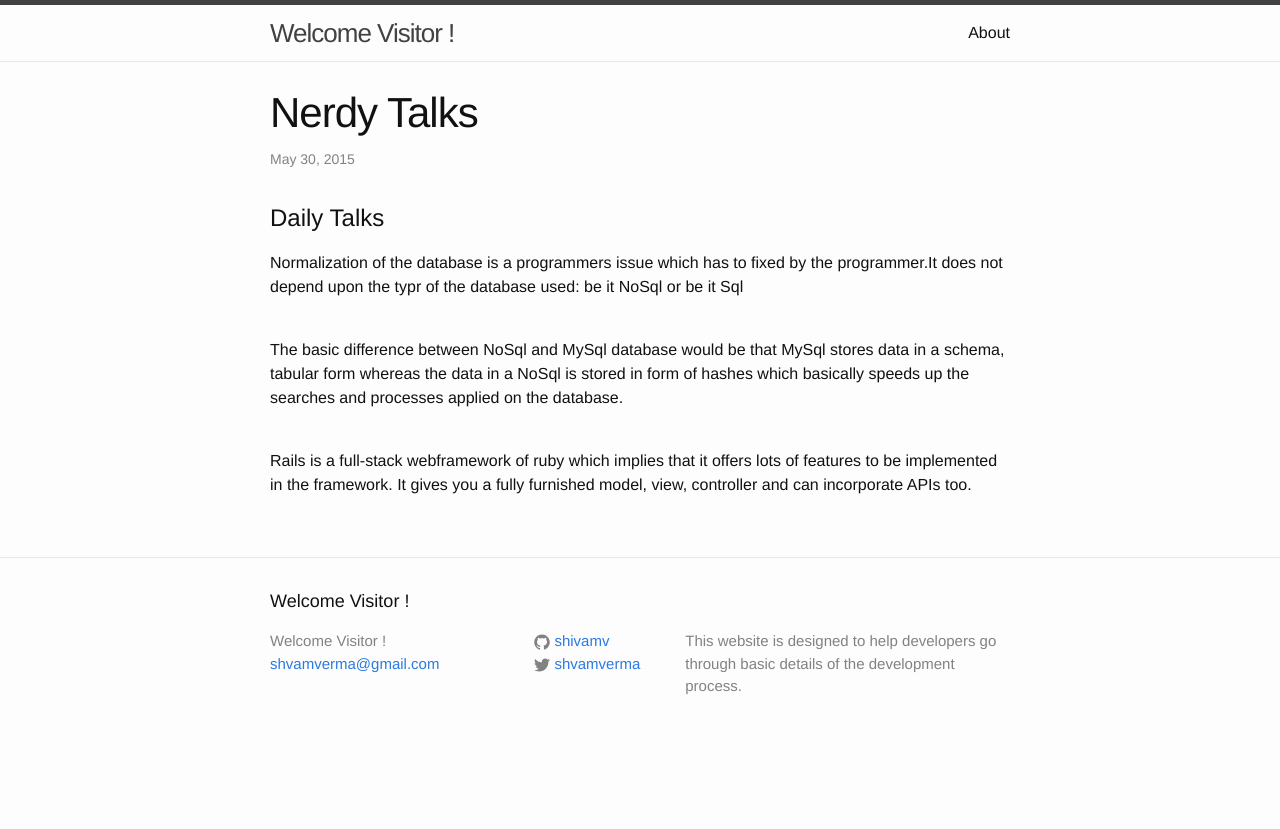
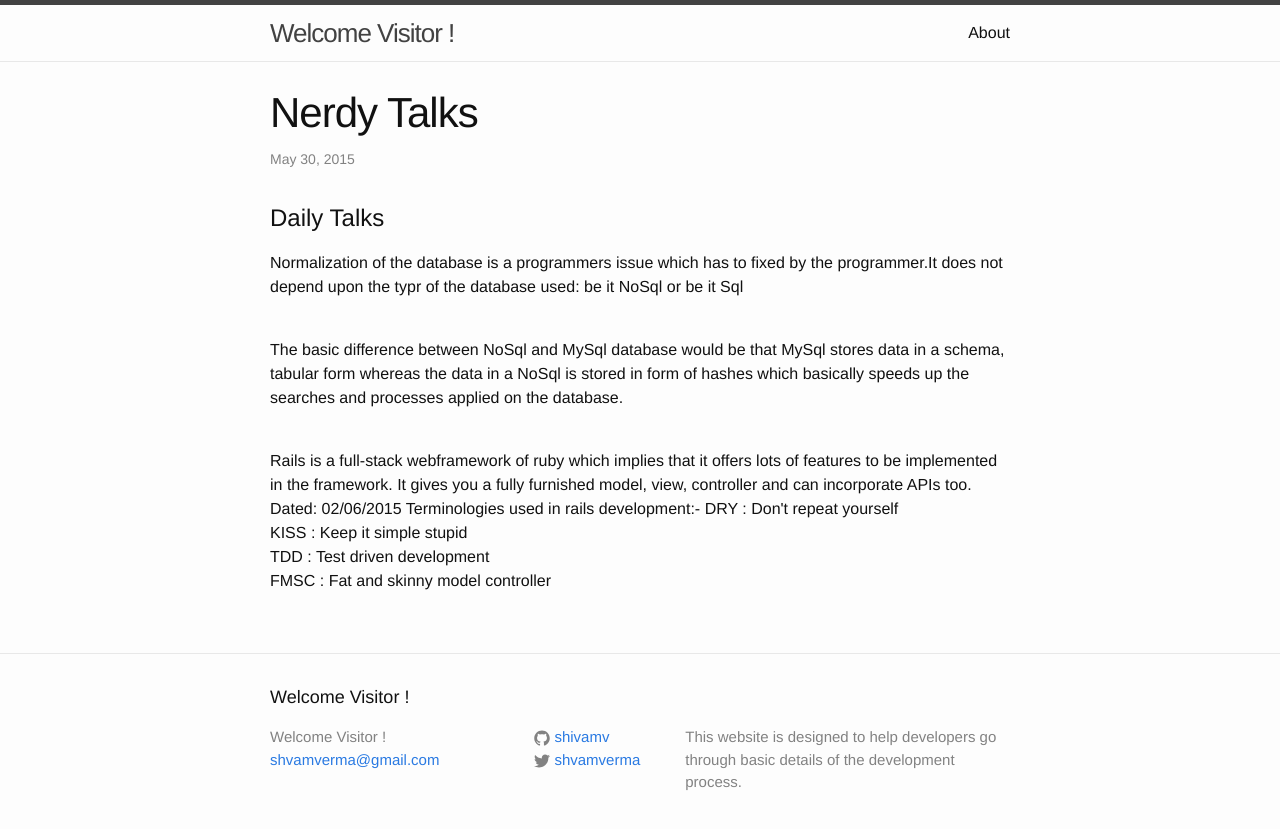
Before and after one commit to shivamv/shi, a Jekyll site: the page built from _posts/2015-05-30-Nerdy Talks.markdown, in a window 1280 px wide. Shown: the top 829 px of the page. Built offline with Jekyll 4.4.1, drawn with Linux system fonts in a browser that asks for light colours.

Commit message:
New Update

```diff
--- a/_posts/2015-05-30-Nerdy Talks.markdown
+++ b/_posts/2015-05-30-Nerdy Talks.markdown
@@ -12,3 +12,11 @@ categories: jekyll update
 <p2>The basic difference between NoSql and MySql database would be that MySql stores data in a schema, tabular form whereas the data in a NoSql is stored in form of hashes which basically speeds up the searches and processes applied on the database.</p2>
 <br>
 <p3>Rails is a full-stack webframework of ruby which implies that it offers lots of features to be implemented in the framework. It gives you a fully furnished model, view, controller and can incorporate APIs too.</p3>
+
+<p4> Dated: 02/06/2015
+	Terminologies used in rails development:-
+DRY : Don't repeat yourself
+<br>KISS : Keep it simple stupid
+<br>TDD : Test driven development
+<br>FMSC : Fat and skinny model controller
+</p4>
```
